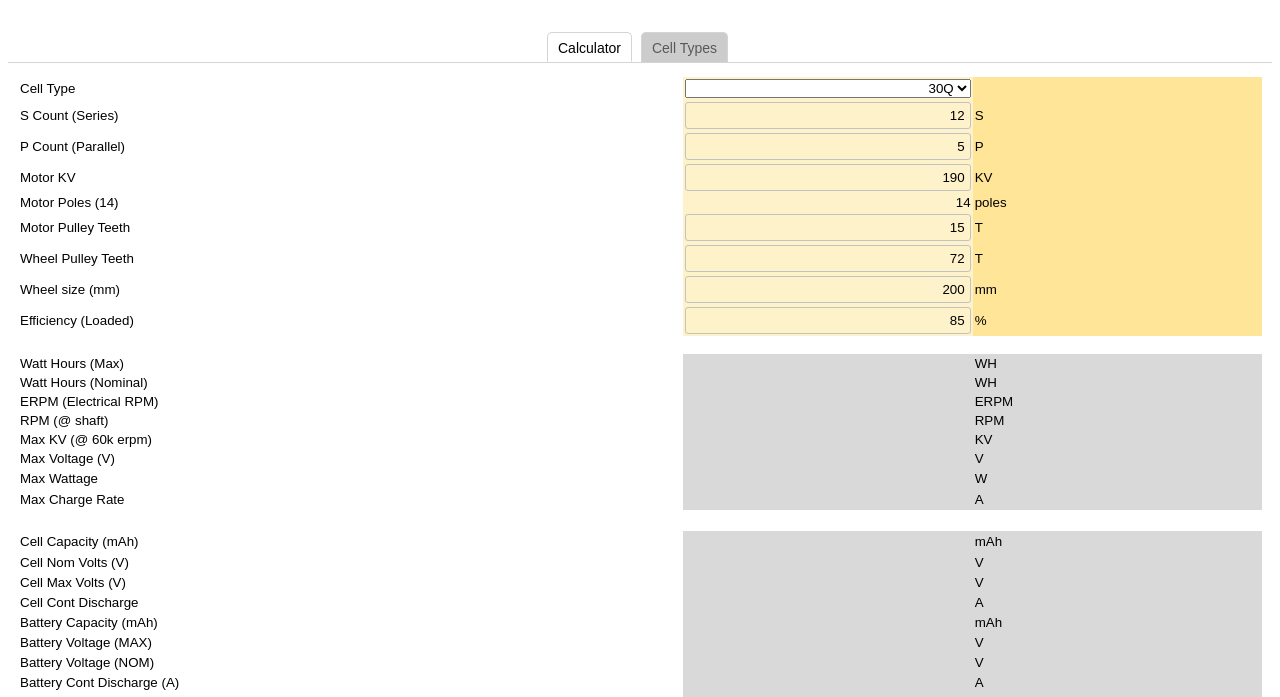
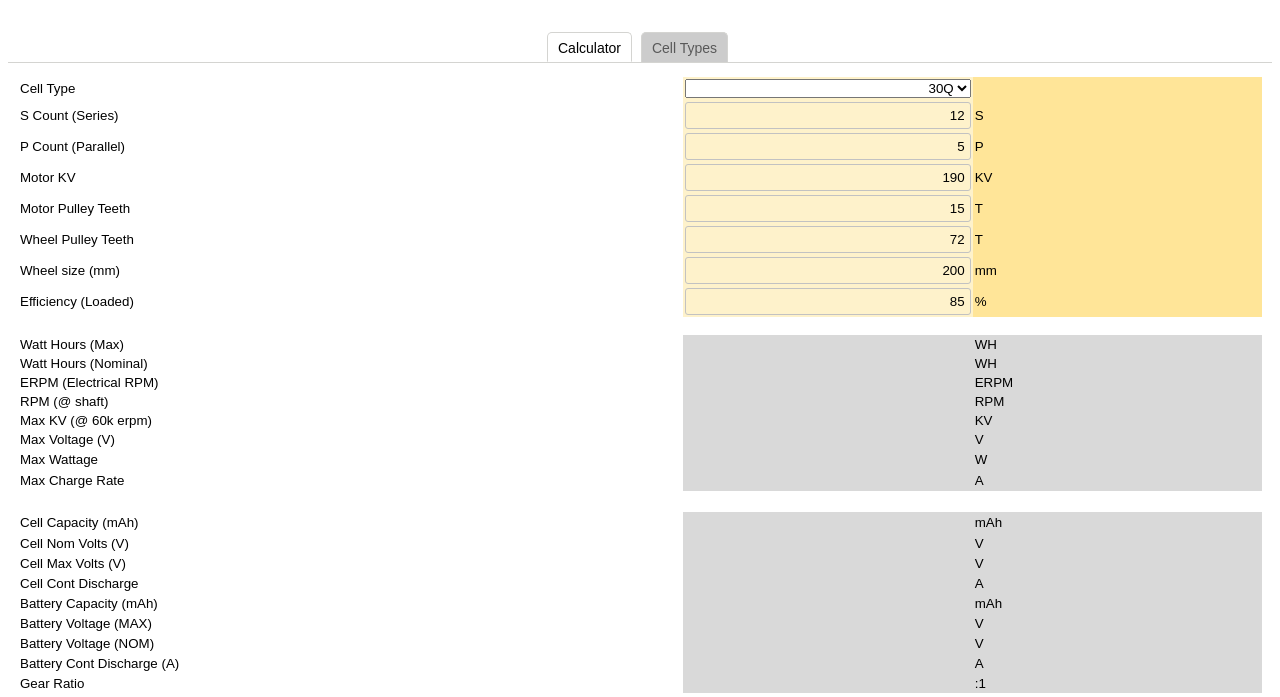
Before and after one commit to mmaner/mmaner.github.io, a plain HTML site: page esk8calc/index.html in a window 1280 px wide. Shown: the part 103-800 px from the top of the page. Drawn offline with Linux system fonts and the light colour scheme; a script that the page names is missing.

Commit message:
ESK8 CALC (v0.2b)

```diff
--- a/esk8calc/index.html
+++ b/esk8calc/index.html
@@ -122,23 +122,6 @@
                     <td class="s0r3c2 text ce11">
                       <p>
                         KV
-                      </p>
-                    </td>
-                  </tr>
-                  <tr class="s0r4 ro1">
-                    <td class="s0r4c0 text ce1">
-                      <p>
-                        Motor Poles (14)
-                      </p>
-                    </td>
-                    <td class="s0r4c1 text ce5">
-                      <p>
-                        14
-                      </p>
-                    </td>
-                    <td class="s0r4c2 text ce11">
-                      <p>
-                        poles
                       </p>
                     </td>
                   </tr>
```
